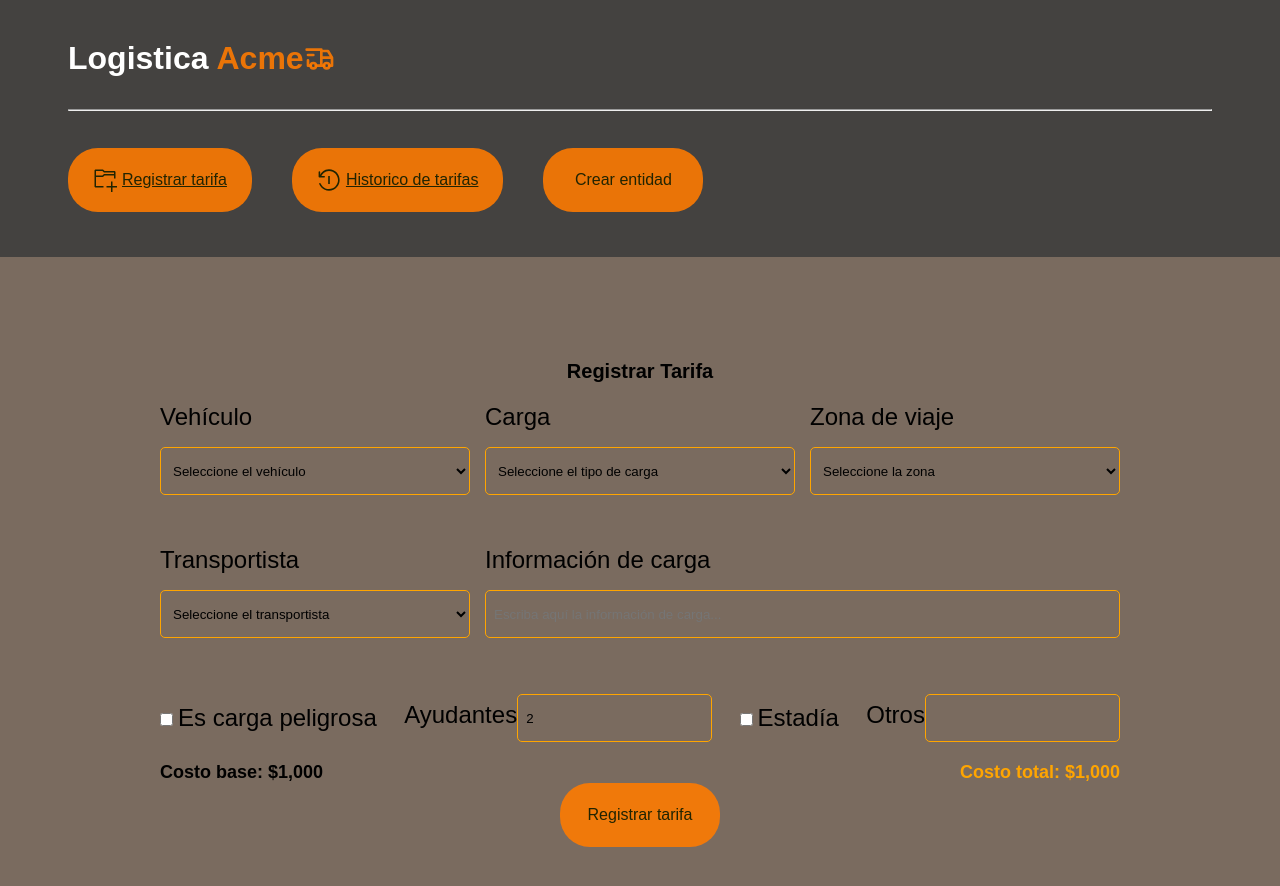
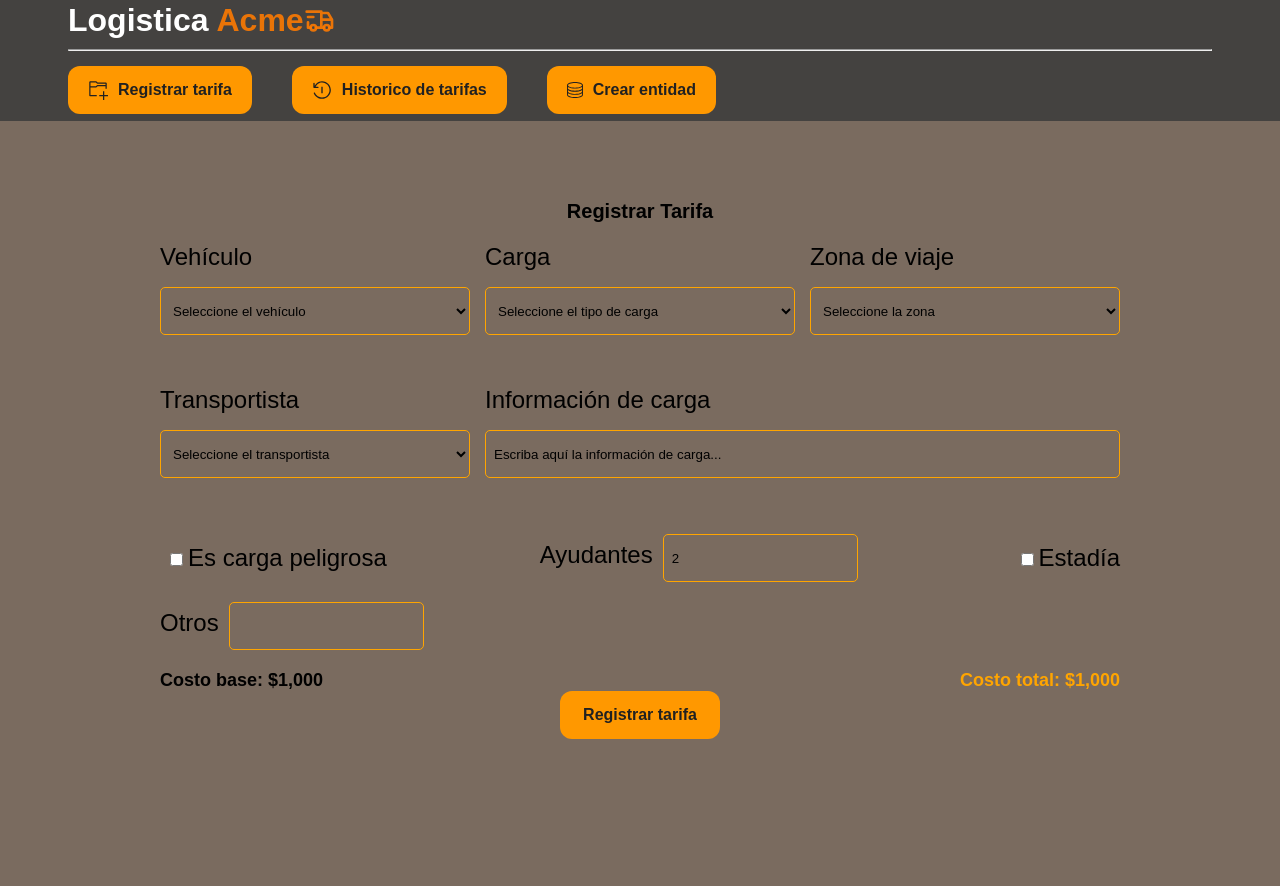
Before and after one commit to DesApp-2025c1-Grupo-7/GestionTarifasFront, a React (Vite) app in the folder gestion-de-tarifas-front/: page /registrarTarifa in a window 1280 px wide. After the commit the page ends 800 px from the top, so only its background shows below. Built offline with nearby package versions, Linux system fonts and the light colour scheme.

Commit message:
Cambios css

```diff
--- a/gestion-de-tarifas-front/src/App.css
+++ b/gestion-de-tarifas-front/src/App.css
@@ -1,6 +1,9 @@
 .App {
-  display: flex;
-  flex-direction: column;
+  width: 100vw;
+  max-width: 100vw;
+  margin: 0;
+  padding: 0;
+  box-sizing: border-box;
 }
 
 main {
@@ -8,6 +11,6 @@
   padding: 20px;
 }
 .main-content {
-  margin-top: 20rem;
+  margin-top: 10rem;
   padding: 20px;
 }
--- a/gestion-de-tarifas-front/src/components/Dialog_entidades/Dialog-entidades.jsx
+++ b/gestion-de-tarifas-front/src/components/Dialog_entidades/Dialog-entidades.jsx
@@ -1,6 +1,7 @@
 import * as AlertDialog from '@radix-ui/react-alert-dialog';
 import React, { useState } from 'react';
 import Entidad from './Entidad';
+import { TfiServer } from "react-icons/tfi";
 
 export default function FormAlertDialog() {
   const [entidad, setEntidad] = useState("");
@@ -30,7 +31,7 @@
 
   return (
     <AlertDialog.Root>
-      <AlertDialog.Trigger className='boton'>
+      <AlertDialog.Trigger className='boton' > <TfiServer />
         Crear entidad
       </AlertDialog.Trigger>
 
--- a/gestion-de-tarifas-front/src/components/Form_registro_tarifas/RegistroTarifas.css
+++ b/gestion-de-tarifas-front/src/components/Form_registro_tarifas/RegistroTarifas.css
@@ -53,6 +53,11 @@
   grid-column: span 2;
 }
 
+.form-group.wide input::placeholder{
+  color:black;
+}
+
+
 .form-group select,
 input[type="text"],
 input[type="number"] {
@@ -88,3 +93,7 @@
 .total-cost {
   color: orange;
 }
+
+label input {
+  margin-left: 10px;
+}
--- a/gestion-de-tarifas-front/src/components/Header/Header.css
+++ b/gestion-de-tarifas-front/src/components/Header/Header.css
@@ -2,7 +2,7 @@
     width: 100%;
     background: #444240;
     color: rgba(14, 8, 3, 0.842);
-    padding: 40px 3rem;
+    padding: 2px 3rem;
     position: fixed;
     top: 0;
     left: 0;
@@ -11,7 +11,7 @@
     justify-content: center;
     justify-content: space-between;
     z-index: 10;
-    gap: 2rem;
+    gap: 10px;
 }
 
 nav ul{
@@ -36,8 +36,13 @@
     color: #fff;
     font-size: xx-large;
     display: flex;
+    align-items: center;
     gap: 0.5rem;
 }
 hr{
     margin: 0 20px;
 }
+
+.boton {
+    text-decoration: none;
+}
--- a/gestion-de-tarifas-front/src/components/Historico_tarifas/HistoricoTarifas.css
+++ b/gestion-de-tarifas-front/src/components/Historico_tarifas/HistoricoTarifas.css
@@ -13,3 +13,7 @@
   border: 1px solid #ccc;
   border-radius: 4px;
 }
+
+ul {
+  list-style: none;
+}
--- a/gestion-de-tarifas-front/src/components/Historico_tarifas/HistoricoTarifas.jsx
+++ b/gestion-de-tarifas-front/src/components/Historico_tarifas/HistoricoTarifas.jsx
@@ -1,5 +1,5 @@
 import { useEffect, useState } from 'react';
-import './HistoricoTarifas.css'; // opcional
+import './HistoricoTarifas.css';
 
 const HistoricoTarifas = () => {
   const [historial, setHistorial] = useState([]);
--- a/gestion-de-tarifas-front/src/index.css
+++ b/gestion-de-tarifas-front/src/index.css
@@ -1,32 +1,44 @@
-*{
+* {
   margin: 0;
   padding: 0;
   box-sizing: border-box;
 }
-body{
+
+body {
   background: rgb(122, 107, 95);
+  font-family: sans-serif;
+}
 
-}
-.boton{
+.boton {
   display: flex;
   justify-content: center;
   align-items: center;
-  background: #ff7b00e3;
-  color: #212402;
-  padding: 14px 25px;
+  background: #ff9800;
+  color: #212121;
+  padding: 12px 20px;
   font-size: 16px;
-  border-radius: 30px;
+  border-radius: 12px;
   cursor: pointer;
-  border: 0;
-  outline: 0;
-  gap: 5px;
+  border: none;
+  outline: none;
+  gap: 10px;
   min-width: 10rem;
-  min-height: 4rem;
+  min-height: 3rem;
+  transition: background 0.3s ease;
+  font-weight: bold;
 }
 
-.boton strong{
+.boton:hover {
+  background: #fb8c00;
+}
+
+.boton strong {
   display: flex;
+  align-items: center;
   justify-content: center;
-  align-items: center;
-  font-size:x-large;
+  font-size: 20px;
 }
+
+.boton.active {
+  box-shadow: 0 0 0 2px #00b0ff;
+}
```
